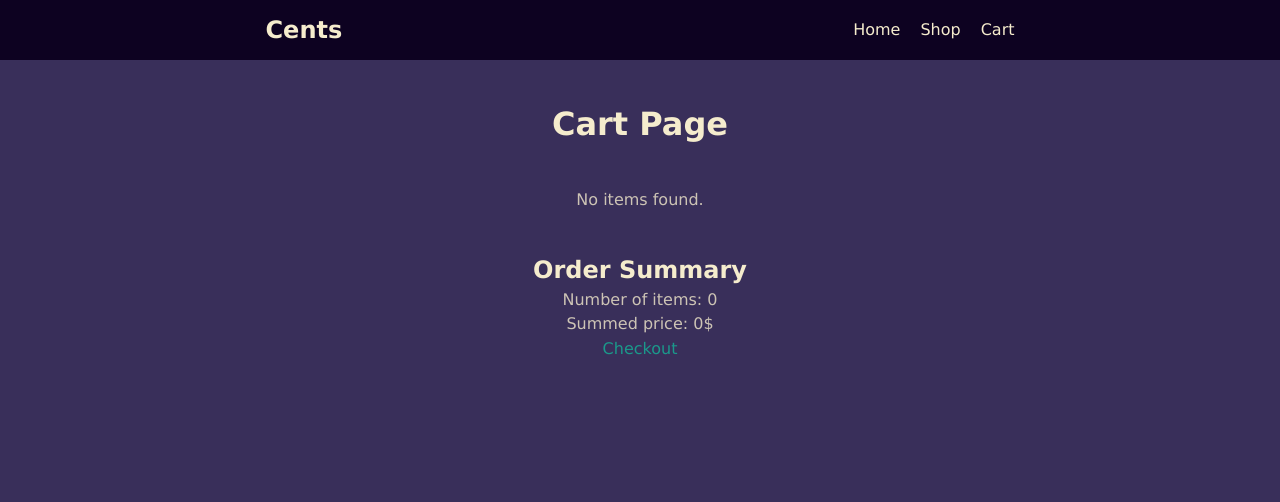
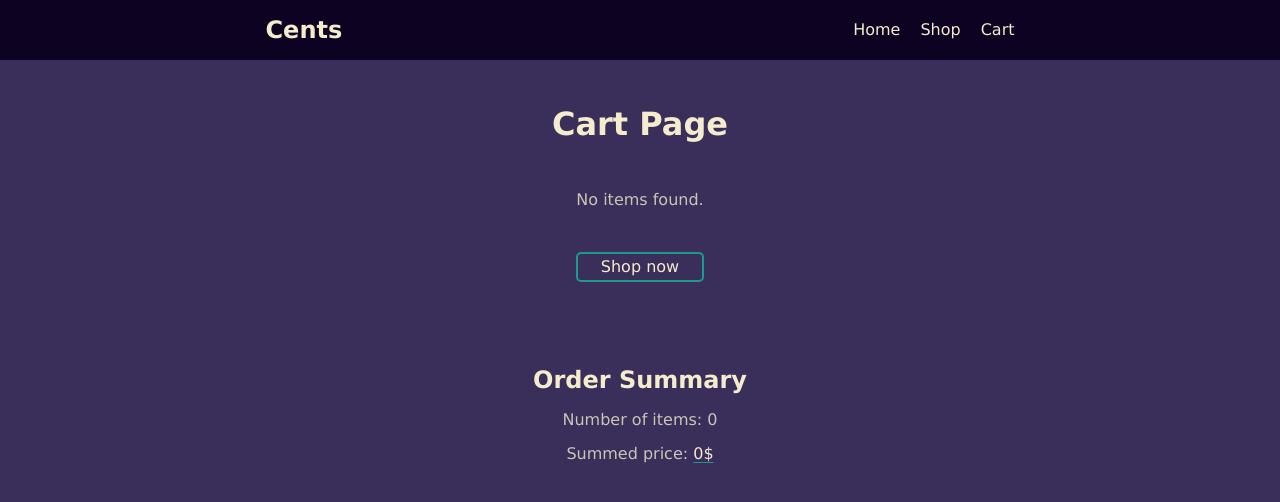
Before and after one commit to Julczan/shopping-cart, a React (Vite) app: page /cart in a window 1280 px wide. Shown: the top 502 px of the page. Built offline with nearby package versions, Linux system fonts and the light colour scheme.

Commit message:
style the order summary section

```diff
--- a/src/components/CartPage/CartPage-styles.js
+++ b/src/components/CartPage/CartPage-styles.js
@@ -1,5 +1,6 @@
 import styled from "styled-components";
 import { CardsGrid, ShopStyled, StyledBtn } from "../ShopPage/ShopPage-styles";
+import { StyledSpan } from "../HomePage/HomePage-styles";
 
 export const CartItem = styled.div`
   height: 300px;
@@ -22,8 +23,19 @@ export const SumTitle = styled.h2`
 export const StyledSum = styled.div`
   align-self: center;
   text-align: center;
+  padding-top: 40px;
+  display: flex;
+  flex-direction: column;
+  gap: 10px;
 `;
 
 export const CheckoutBtn = styled(StyledBtn)`
   background: var(--background-light);
+  color: var(--text-primary);
+  border: solid 2px var(--btn-primary);
+  border-radius: 5px;
 `;
+
+export const DecoratedText = styled(StyledSpan)`
+  text-decoration: underline var(--btn-primary);
+`;
--- a/src/components/CartPage/CartPage.jsx
+++ b/src/components/CartPage/CartPage.jsx
@@ -1,5 +1,10 @@
 import { useOutletContext } from "react-router";
-import { ButtonsDiv, CartItem, CartPageStyled } from "./CartPage-styles";
+import {
+  ButtonsDiv,
+  CartItem,
+  CartPageStyled,
+  CheckoutBtn,
+} from "./CartPage-styles";
 import OrderSummary from "./OrderSummary";
 import { SubText, Title } from "../HomePage/HomePage-styles";
 import {
@@ -11,7 +16,12 @@ import {
   StyledBtn,
   StyledImg,
 } from "../ShopPage/ShopPage-styles";
-import { CircleMinus, CirclePlus, ShoppingCart } from "lucide-react";
+import {
+  CheckCheck,
+  CircleMinus,
+  CirclePlus,
+  ShoppingCart,
+} from "lucide-react";
 
 function CartPage() {
   const { productsCart, updateQuantity, removeFromCart } = useOutletContext();
@@ -71,7 +81,10 @@ function CartPage() {
             </Card>
           ))
         ) : (
-          <SubText>No items found.</SubText>
+          <>
+            <SubText>No items found.</SubText>
+            <CheckoutBtn>Shop now</CheckoutBtn>
+          </>
         )}
       </CardsGrid>
       <OrderSummary />
--- a/src/components/CartPage/OrderSummary.jsx
+++ b/src/components/CartPage/OrderSummary.jsx
@@ -1,25 +1,43 @@
 import { useOutletContext } from "react-router";
-import { CheckoutBtn, StyledSum, SumTitle } from "./CartPage-styles";
+import {
+  CheckoutBtn,
+  DecoratedText,
+  StyledSum,
+  SumTitle,
+} from "./CartPage-styles";
 import { SubText } from "../HomePage/HomePage-styles";
 
 function OrderSummary() {
   const { productsCart } = useOutletContext();
 
   let priceSum = 0;
+  let summedQuantity = 0;
+
+  function handleCheckout() {
+    alert("Thank you for giving me money! Please spend more :)");
+  }
 
   if (productsCart.length !== 0) {
     productsCart.map((product) => {
       const price = product.price * product.quantity;
       priceSum += price;
+      summedQuantity += product.quantity;
     });
   }
 
   return (
     <StyledSum>
       <SumTitle>Order Summary</SumTitle>
-      <SubText>Number of items: {productsCart.length}</SubText>
-      <SubText>Summed price: {priceSum}$</SubText>
-      <CheckoutBtn>Checkout</CheckoutBtn>
+      <SubText>Number of items: {summedQuantity}</SubText>
+      <SubText>
+        Summed price: <DecoratedText>{priceSum}$</DecoratedText>
+      </SubText>
+
+      {productsCart.length !== 0 ? (
+        <CheckoutBtn onClick={handleCheckout}>Checkout</CheckoutBtn>
+      ) : (
+        ""
+      )}
     </StyledSum>
   );
 }
```
Also changed, not shown: src/components/CartPage/ItemCart.jsx (deleted).
